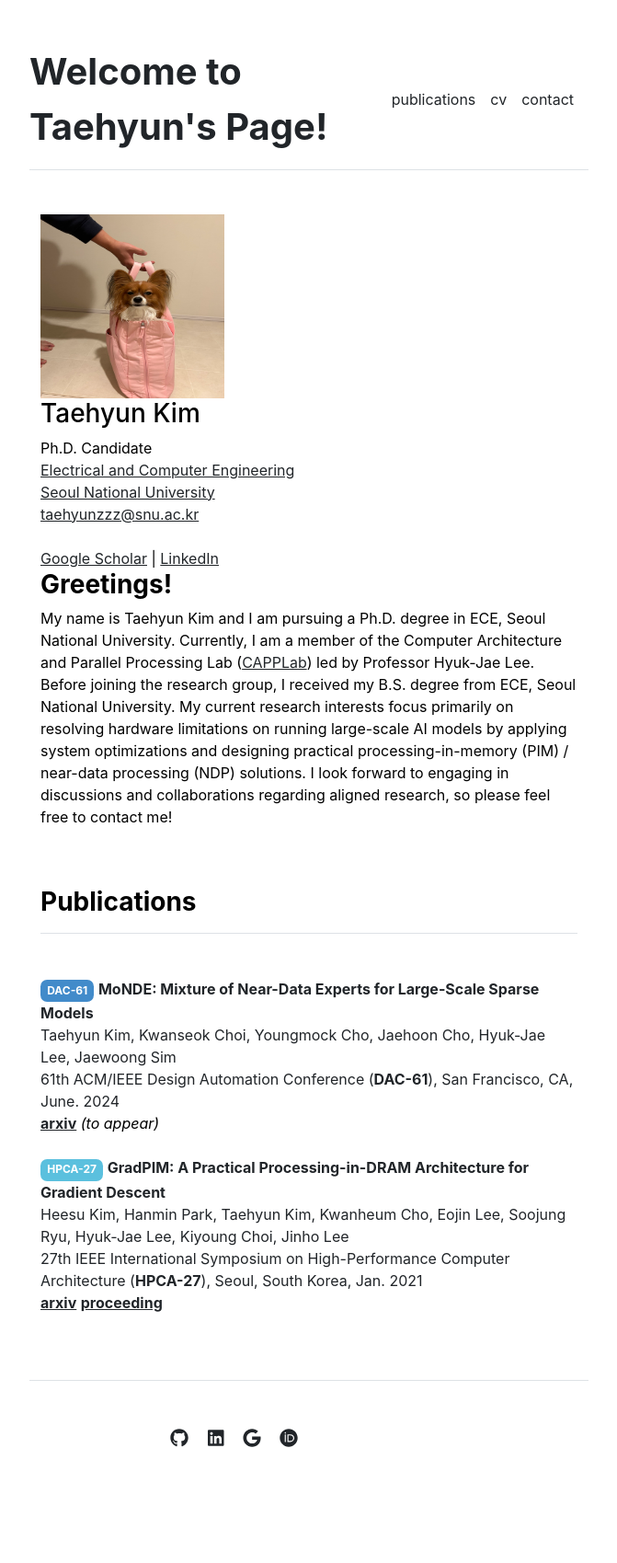
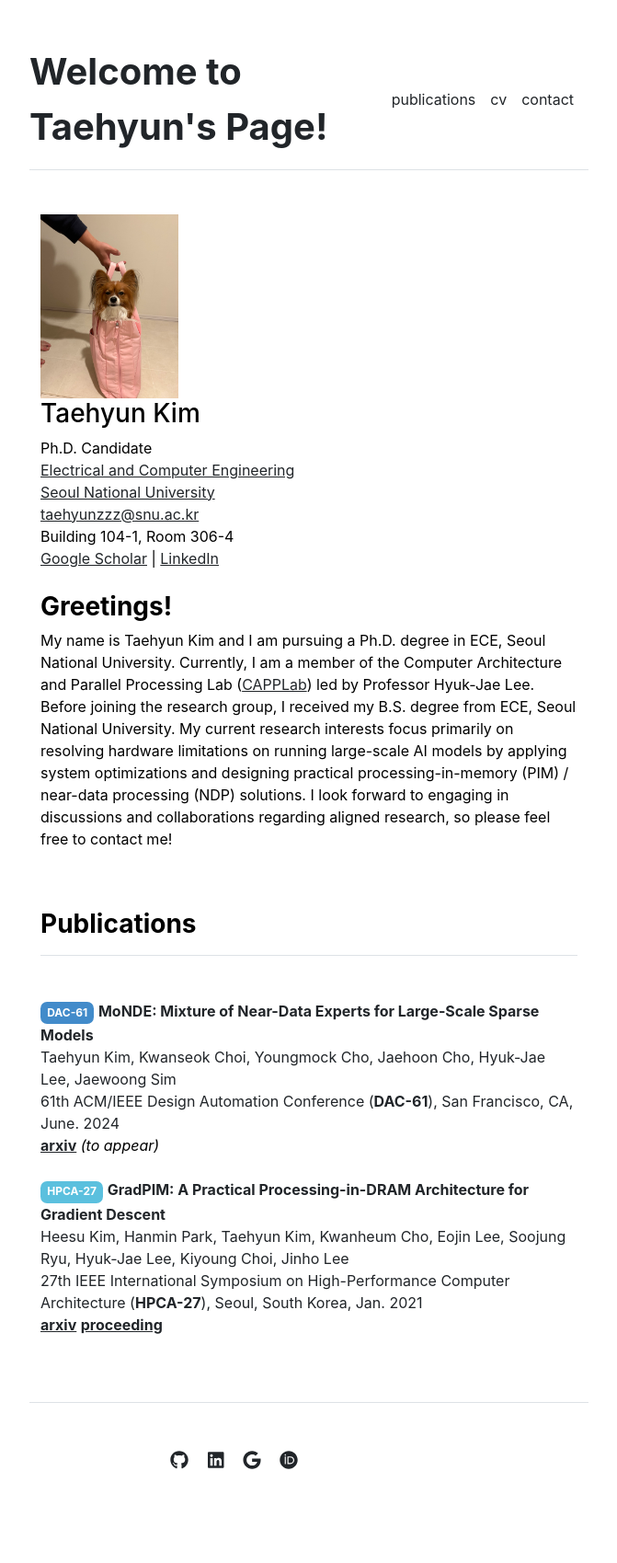
Before and after one commit to taehyunzzz/taehyunzzz.github.io, a Jekyll site: the page built from index.md, in a window 1280 px wide. Shown: the whole page at 92% size, without its empty margins (304-975 px from the left). Built offline with Jekyll 4.4.1, drawn with Linux system fonts in a browser that asks for light colours; before the commit the page ends 1675 px from its top, so only the background shows below that.

Commit message:
DEBUG: test88

```diff
--- a/_layouts/home.html
+++ b/_layouts/home.html
@@ -6,23 +6,21 @@ layout: default
 
     <div class="media">
         <img class="align-self-center mr-3" src="{{ site.github.url }}/assets/img/doggo-in-bag.jpg" alt="Taehyun Kim"
-            width="200px" height="200px">
+            width="150px" height="200px">
         <div class="media-body">
-
             <h3 class="mt-0">Taehyun Kim</h3>
-            Ph.D. Candidate <br>
+            Ph.D. Candidate<br>
             <a href="https://ece.snu.ac.kr/en">Electrical and Computer Engineering</a><br>
             <a href="https://en.snu.ac.kr">Seoul National University</a><br>
             <a href="mailto:taehyunzzz@snu.ac.kr">taehyunzzz@snu.ac.kr</a><br>
-
-            <br>
+            Building 104-1, Room 306-4<br>
 
             <a href="https://scholar.google.com/citations?user=ZlCHolkAAAAJ&hl=ko&oi=sra">Google Scholar</a> |
             <a href="https://www.linkedin.com/in/taehyun-kim-887601168/">LinkedIn</a>
-
         </div>
     </div>
 
+    <br>
 
     <div class="row g-5 mb-5">
         <div class="col-md-12">
```
